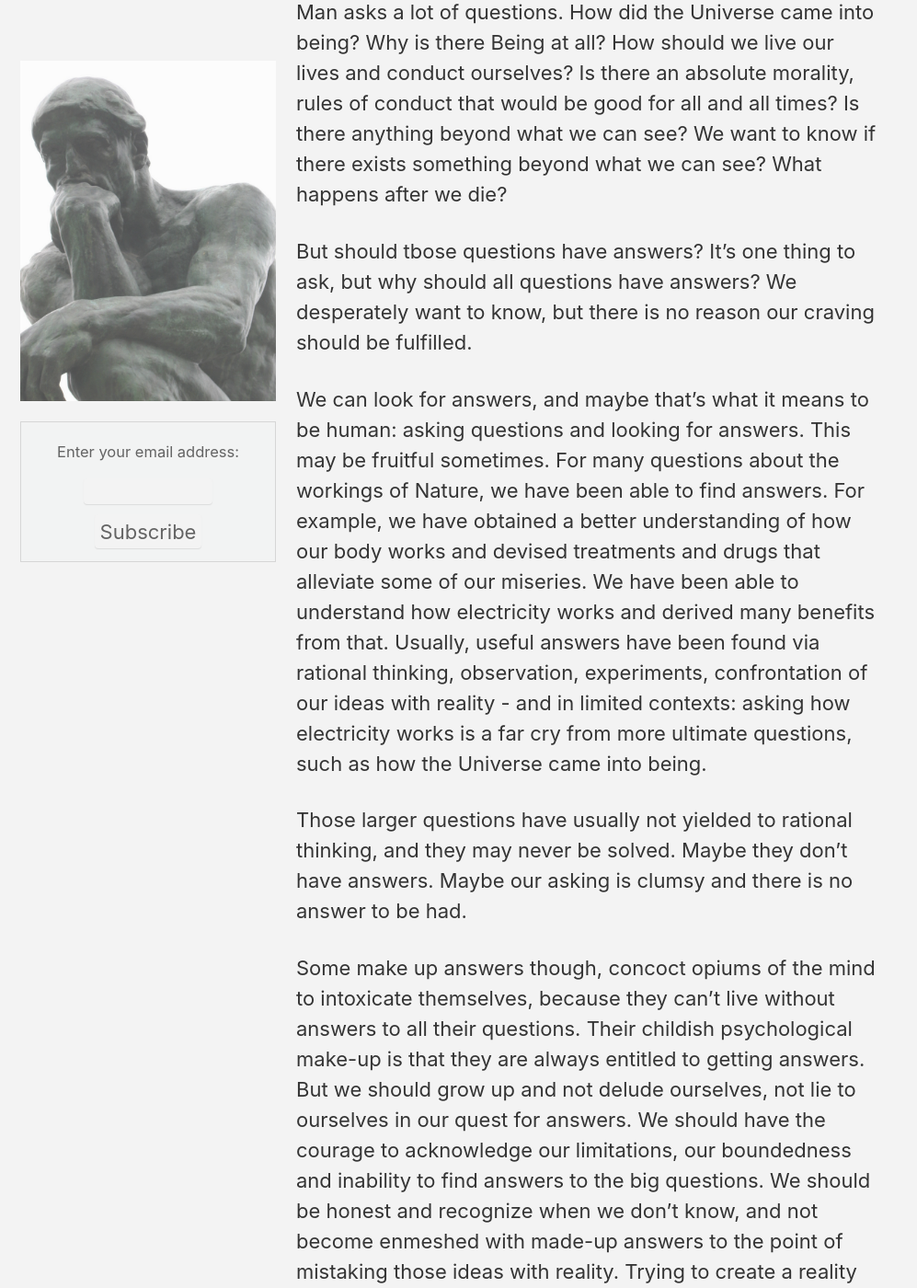
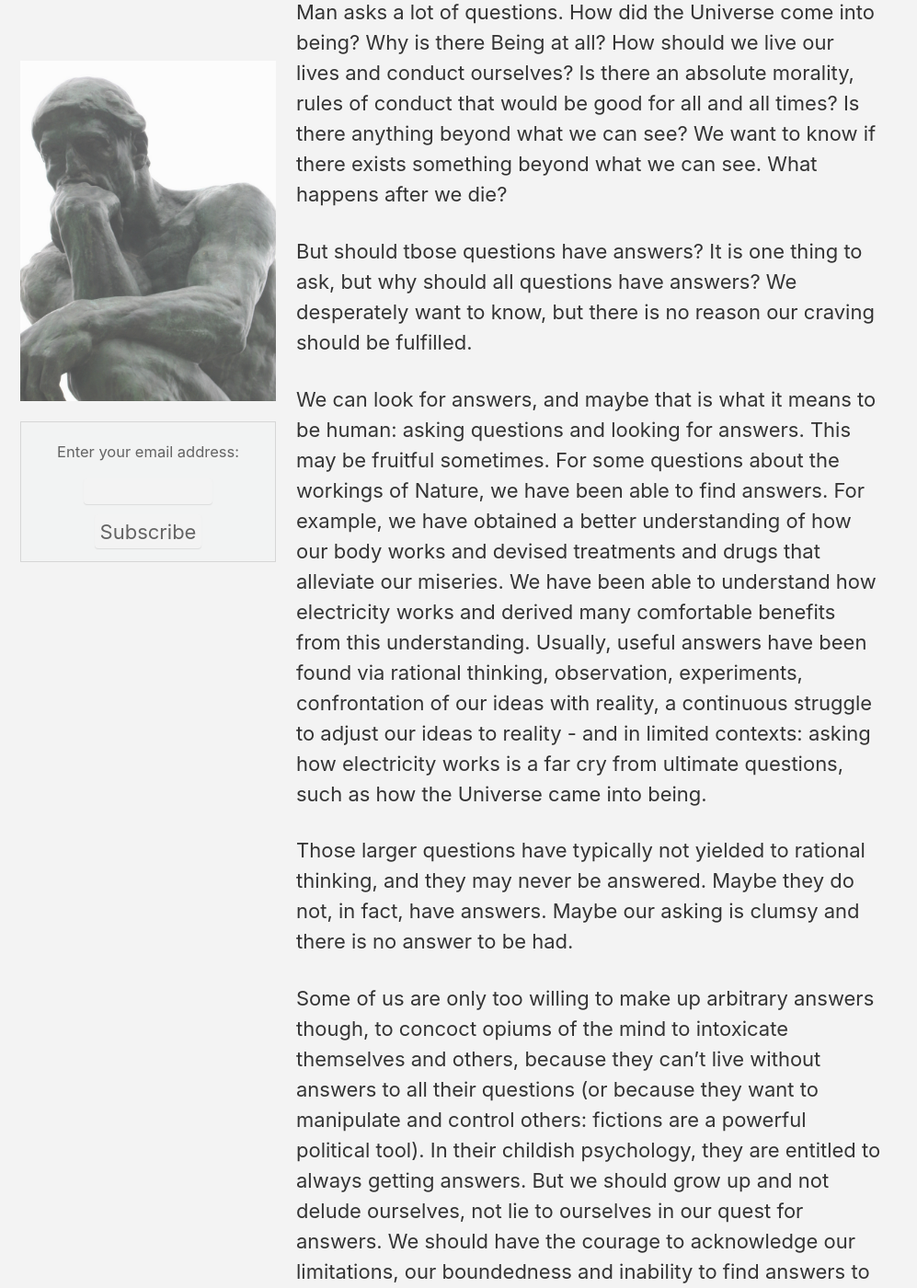
Before and after one commit to philozophy/philozophy.github.io, a Jekyll site: the page built from _posts/epistemology/2020-05-17-questions-and-answers.md, in a window 1280 px wide and 1400 px high, scrolled down 256 px. Shown: the whole window at 92% size, without its empty margins (0-997 px from the left). Built offline with Jekyll 4.4.1, drawn with Linux system fonts in a browser that asks for light colours; cached includes are drawn as plain includes; nearby versions of some CDN libraries; some of the changed text lies outside the part shown.

Commit message:
Updated questions and answers

```diff
--- a/_posts/epistemology/2020-05-17-questions-and-answers.md
+++ b/_posts/epistemology/2020-05-17-questions-and-answers.md
@@ -5,14 +5,14 @@
 tags: []
 summary:
 ---
-Man asks a lot of questions. How did the Universe came into being? Why is there Being at all? How should we live our lives and conduct ourselves? Is there an absolute morality, rules of conduct that would be good for all and all times? Is there anything beyond what we can see? We want to know if there exists something beyond what we can see? What happens after we die?
+Man asks a lot of questions. How did the Universe come into being? Why is there Being at all? How should we live our lives and conduct ourselves? Is there an absolute morality, rules of conduct that would be good for all and all times? Is there anything beyond what we can see? We want to know if there exists something beyond what we can see. What happens after we die?
 
-But should tbose questions have answers? It's one thing to ask, but why should all questions have answers? We desperately want to know, but there is no reason our craving should be fulfilled.
+But should tbose questions have answers? It is one thing to ask, but why should all questions have answers? We desperately want to know, but there is no reason our craving should be fulfilled.
 
-We can look for answers, and maybe that's what it means to be human: asking questions and looking for answers. This may be fruitful sometimes. For many questions about the workings of Nature, we have been able to find answers. For example, we have obtained a better understanding of how our body works and devised treatments and drugs that alleviate some of our miseries. We have been able to understand how electricity works and derived many benefits from that. Usually, useful answers have been found via rational thinking, observation, experiments, confrontation of our ideas with reality - and in limited contexts: asking how electricity works is a far cry from more ultimate questions, such as how the Universe came into being.
+We can look for answers, and maybe that is what it means to be human: asking questions and looking for answers. This may be fruitful sometimes. For some questions about the workings of Nature, we have been able to find answers. For example, we have obtained a better understanding of how our body works and devised treatments and drugs that alleviate our miseries. We have been able to understand how electricity works and derived many comfortable benefits from this understanding. Usually, useful answers have been found via rational thinking, observation, experiments, confrontation of our ideas with reality, a continuous struggle to adjust our ideas to reality - and in limited contexts: asking how electricity works is a far cry from ultimate questions, such as how the Universe came into being.
 
-Those larger questions have usually not yielded to rational thinking, and they may never be solved. Maybe they don't have answers. Maybe our asking is clumsy and there is no answer to be had.
+Those larger questions have typically not yielded to rational thinking, and they may never be answered. Maybe they do not, in fact, have answers. Maybe our asking is clumsy and there is no answer to be had.
 
-Some make up answers though, concoct opiums of the mind to intoxicate themselves, because they can't live without answers to all their questions. Their childish psychological make-up is that they are always entitled to getting answers. But we should grow up and not delude ourselves, not lie to ourselves in our quest for answers. We should have the courage to acknowledge our limitations, our boundedness and inability to find answers to the big questions. We should be honest and recognize when we don't know, and not become enmeshed with made-up answers to the point of mistaking those ideas with reality. Trying to create a reality that conforms to what we wish is not healthy. We can choose to believe a story we like, for practical purposes, because it helps us in your lives, or just because we can, or just because we temporarily want to believe some story, till we find a better one. But we should recognize that those stories are arbitrary rather than true, that they stem from our immature desire for answers, rather than accurately reflect reality. We want to be demiurges, create reality, but we can't, and our stories can't be stronger than reality. And above all, we should not force others to accept our made-up stories. There is really no justification for that. Nobody has any right to assert their own stories as truer than anybody else's stories.
+Some of us are only too willing to make up arbitrary answers though, to concoct opiums of the mind to intoxicate themselves and others, because they can't live without answers to all their questions (or because they want to manipulate and control others: fictions are a powerful political tool). In their childish psychology, they are entitled to always getting answers. But we should grow up and not delude ourselves, not lie to ourselves in our quest for answers. We should have the courage to acknowledge our limitations, our boundedness and inability to find answers to big questions. We should be honest and recognize when we do not know, and not become enmeshed with made-up answers to the point of mistaking those fictitious stories with reality. Trying to create a reality that conforms to what we wish is not useful, nor healthy. We can choose to believe a story we like, for practical purposes, because it helps us in your lives, or just because we temporarily want to believe some story, as a practical stopgap till we find a better explanation. But we should recognize that those stories are arbitrary rather than true, that they stem from our immature desire for answers, rather than accurately reflect reality. Some want to be demiurges, create reality, but our stories can't be stronger than reality.
 
-So, we should be honest, acknowledge our shortcomings in understanding the world, recognize that we are not entitled to get answers to all our questions, and we should be courageous and not try to assuage our anxieties by conjuring up fake realities.
+So, we should be honest, acknowledge our shortcomings in understanding the world, recognize that we are not entitled to get answers to all our questions, and we should be courageous and not try to assuage our anxieties by conjuring up fake realities. And above all, we should not force others to accept our made-up stories. There is really no justification for that. Nobody has any right to assert their own stories as truer than anybody else's stories. Your stories have no special preeminence over my stories, or my accepted lack thereof. I have a right to make my own stories as much as you do, or to not believe in any story if I choose to.
```
